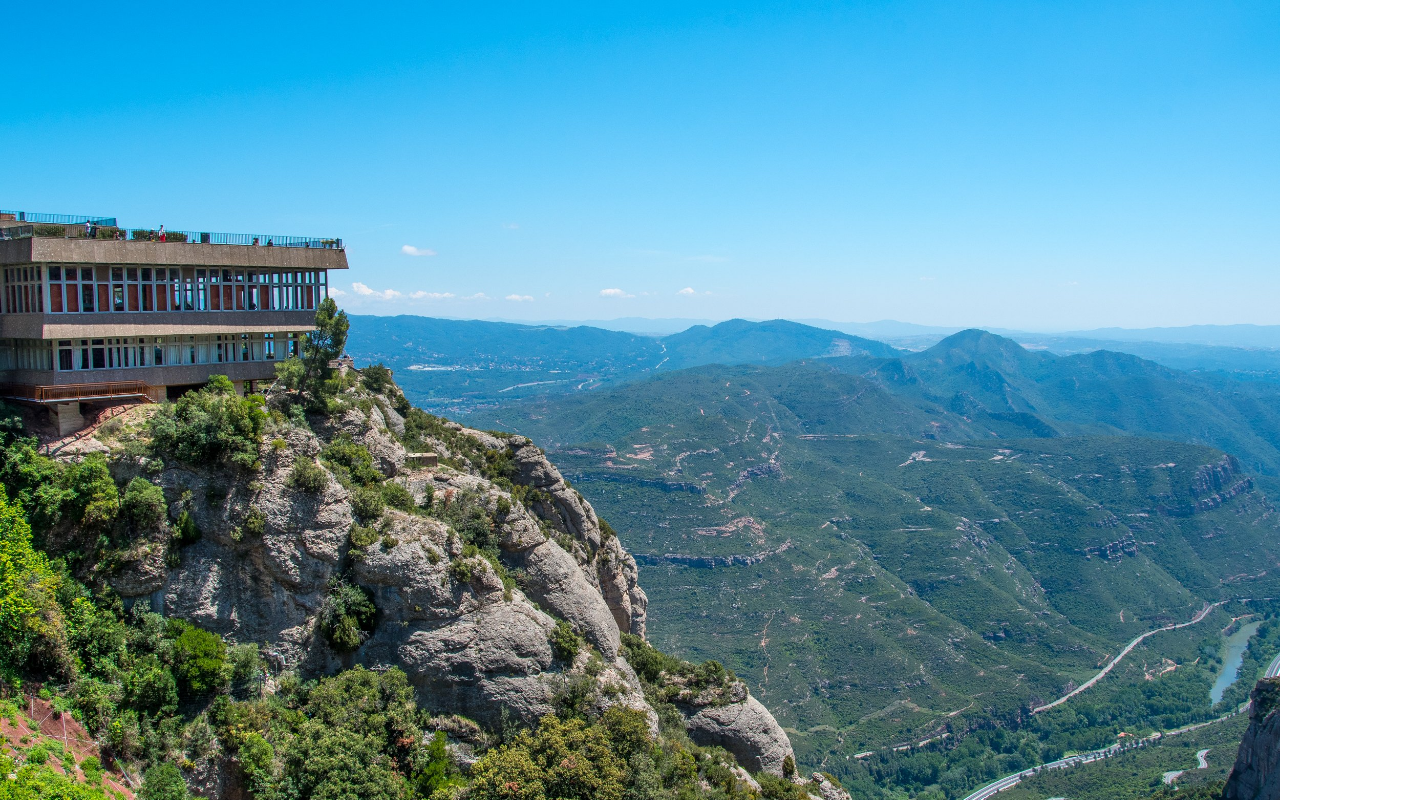
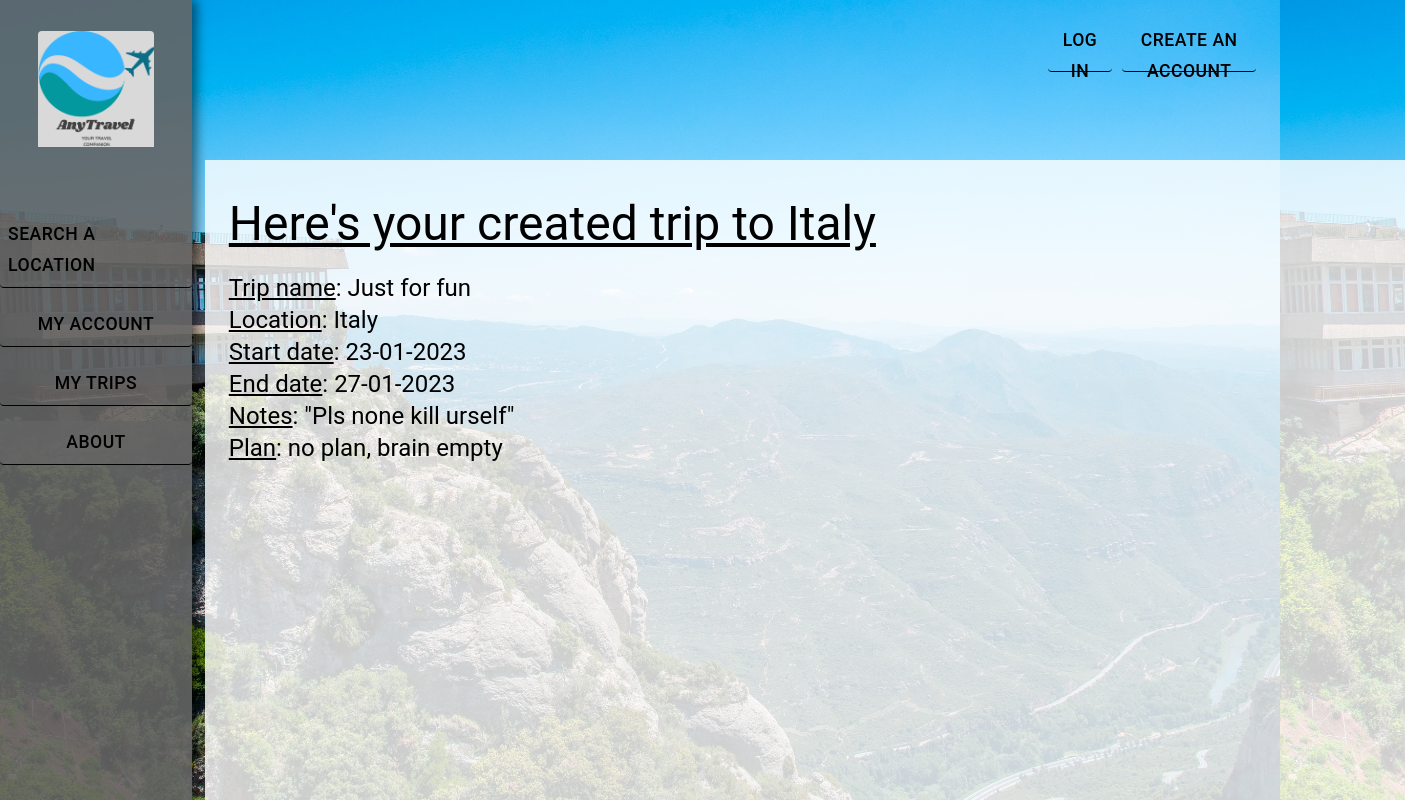
Before and after one commit to rakenduste-programmeerimine-2022/anytravel, a React (Create React App) app in the folder front/: page /ViewTrip in a window 1280 px wide. Before the commit this address had no page. Shown: the top 800 px of the page, 1405 px wide, since content can reach past the window. Built offline with nearby package versions, Linux system fonts and the light colour scheme.

Commit message:
viewtrip leht
FE tegevused PlanTrip lehel + katsetatud ka CreateTrips BE toimivus

```diff
--- a/front/src/App.js
+++ b/front/src/App.js
@@ -12,6 +12,7 @@ import PrivateRoute from "./PrivateRoutes/index";
 import PrivateRouteTrips from "./PrivateRoutes/indexMyTrips";
 import MyTripsLogged from "./pages/MyTripsLogged.js";
 import PlanTrip from "./pages/PlanTrip";
+import ViewTrip from "./pages/ViewTrip";
 
 function App() {
   return (
@@ -47,6 +48,7 @@ function App() {
           }
         />
         <Route path="/PlanTrip" element={<PlanTrip />} />
+        <Route path="/ViewTrip" element={<ViewTrip />} />
       </Routes>
     </Router>
   );
--- a/front/src/pages/MyTripsLogged.js
+++ b/front/src/pages/MyTripsLogged.js
@@ -35,7 +35,7 @@ const MyTripsLogged = () => {
           flexDirection: "column",
           top: "20vh",
           left: "18vw",
-          backgroundColor: "rgba(255,255,255,0.5)",
+          backgroundColor: "rgba(255,255,255,0.8)",
           padding: "3%",
           height: "90vh",
         }}
@@ -61,7 +61,11 @@ const MyTripsLogged = () => {
         <hr></hr>
         <Typography variant="h4">
           Going to Italy with friends <br></br>
-          <Button variant="contained" color="success">
+          <Button
+            variant="contained"
+            color="success"
+            onClick={() => (window.location = "/ViewTrip")}
+          >
             View Trip
           </Button>
         </Typography>
--- a/front/src/pages/PlanTrip.js
+++ b/front/src/pages/PlanTrip.js
@@ -34,7 +34,7 @@ const PlanTrip = () => {
           flexDirection: "column",
           top: "20vh",
           left: "18vw",
-          backgroundColor: "rgba(255,255,255,0.5)",
+          backgroundColor: "rgba(255,255,255,0.8)",
           padding: "3%",
           height: "200%",
         }}
@@ -47,7 +47,7 @@ const PlanTrip = () => {
         <Typography variant="h4">
           First off, what will we call this trip: <br></br>
           <br></br>
-          <TextField label="Trip name"></TextField>
+          <TextField helperText="Trip name"></TextField>
           <br></br>
           <br></br>
         </Typography>
@@ -55,7 +55,7 @@ const PlanTrip = () => {
         <Typography variant="h4">
           Next, where will you be going [City/Country]: <br></br>
           <br></br>
-          <TextField label="Location"></TextField>
+          <TextField helperText="Location"></TextField>
           <br></br>
           <br></br>
         </Typography>
@@ -63,7 +63,11 @@ const PlanTrip = () => {
         <Typography variant="h4">
           Let's add a date when your trip will start: <br></br>
           <br></br>
-          <TextField label="Start Date"></TextField>
+          <TextField
+            id="outlined-required"
+            helperText="Start Date"
+            type="date"
+          ></TextField>
           <br></br>
           <br></br>
         </Typography>
@@ -71,7 +75,7 @@ const PlanTrip = () => {
         <Typography variant="h4">
           And when it will end: <br></br>
           <br></br>
-          <TextField label="End Date"></TextField>
+          <TextField helperText="End Date" type="date"></TextField>
           <br></br>
           <br></br>
         </Typography>
@@ -79,7 +83,7 @@ const PlanTrip = () => {
         <Typography variant="h4">
           Any notes for the trip: <br></br>
           <br></br>
-          <TextField label="Notes"></TextField>
+          <TextField helperText="Notes"></TextField>
           <br></br>
           <br></br>
         </Typography>
@@ -88,7 +92,7 @@ const PlanTrip = () => {
           And lastly, let's create a plan! Describe what you'll be doing :
           <br></br>
           <br></br>
-          <TextField label="Plan"></TextField>
+          <TextField helperText="Plan"></TextField>
           <br></br>
           <br></br>
         </Typography>
--- /dev/null
+++ b/front/src/pages/ViewTrip.js
@@ -0,0 +1,64 @@
+import {
+  Container,
+  Typography,
+  Button,
+  TextField,
+  Dialog,
+  DialogActions,
+  DialogContent,
+  DialogContentText,
+  DialogTitle,
+} from "@mui/material";
+import Layout from "./Layout.js";
+import * as React from "react";
+
+const ViewTrip = () => {
+  return (
+    <Container
+      sx={{
+        position: "absolute",
+        top: "0",
+        left: "-2%",
+        margin: "0",
+        padding: "0",
+        border: "0",
+        width: "100%",
+        height: "100%",
+      }}
+    >
+      <Layout></Layout>
+      <Container
+        sx={{
+          position: "absolute",
+          display: "flex",
+          flexDirection: "column",
+          top: "20vh",
+          left: "18vw",
+          backgroundColor: "rgba(255,255,255,0.8)",
+          padding: "3%",
+          height: "200%",
+        }}
+      >
+        <Typography variant="h3">
+          <u>Here's your created trip to Italy</u>
+        </Typography>
+        <br />
+        <Typography variant="h5">
+          <u> Trip name</u>: Just for fun
+          <br />
+          <u> Location</u>: Italy
+          <br />
+          <u> Start date</u>: 23-01-2023
+          <br />
+          <u> End date</u>: 27-01-2023
+          <br />
+          <u> Notes</u>: "Pls none kill urself"
+          <br />
+          <u> Plan</u>: no plan, brain empty
+        </Typography>
+      </Container>
+    </Container>
+  );
+};
+
+export default ViewTrip;
```
Also changed, not shown: 1 other file (tests, documents, lock files or other folders).
